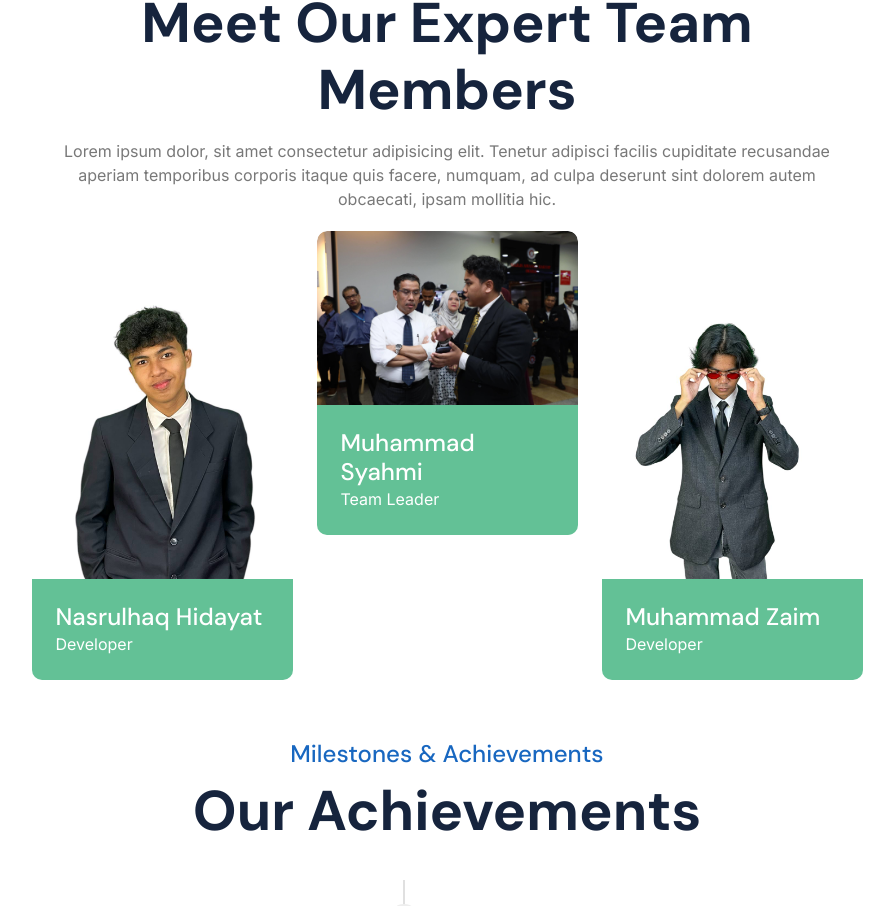
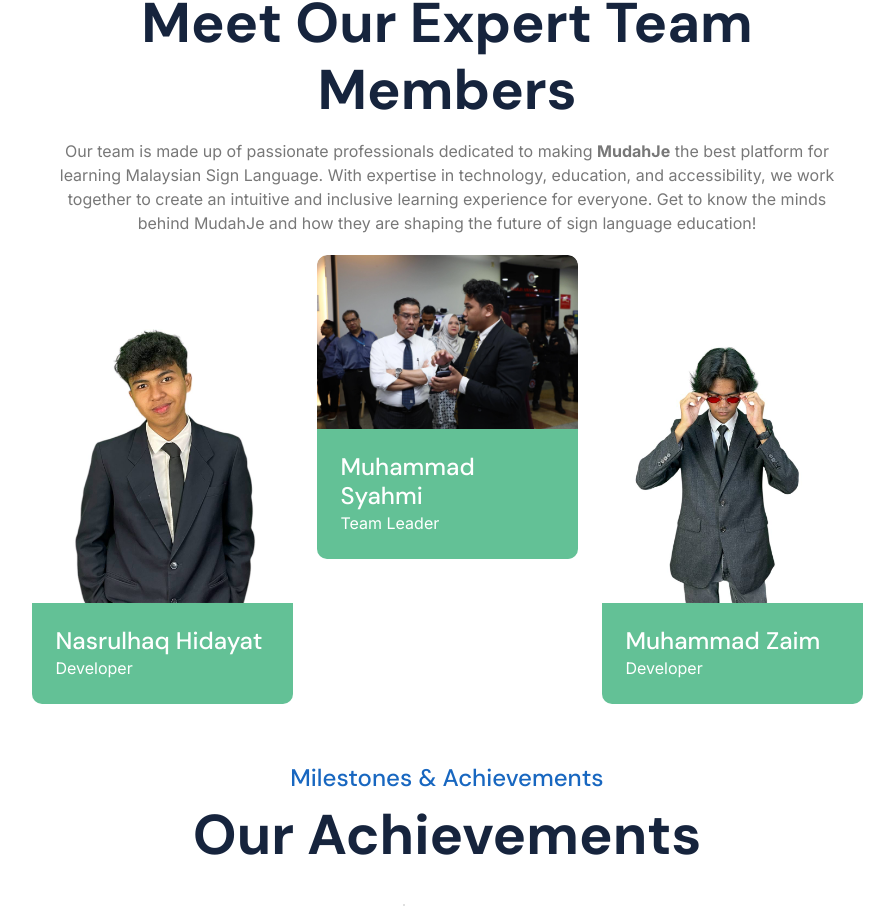
Before and after one commit to naaasruul/mudahJePortfolio, a Vue app: page / in a window 1280 px wide. Shown: the part 1516-2422 px from the top of the page, without its empty margins (193-1087 px from the left). Built offline with nearby package versions, Linux system fonts and the light colour scheme.

Commit message:
add descrioption

```diff
--- a/src/components/Body/Team.vue
+++ b/src/components/Body/Team.vue
@@ -5,9 +5,9 @@
             <div class="text-center mx-auto pb-5 wow fadeInUp" data-wow-delay="0.2s" style="max-width: 800px;">
                 <h4 class="text-primary">Members</h4>
                 <h1 class="display-4 mb-4">Meet Our Expert Team Members</h1>
-                <p class="mb-0">Lorem ipsum dolor, sit amet consectetur adipisicing elit. Tenetur adipisci facilis
-                    cupiditate recusandae aperiam temporibus corporis itaque quis facere, numquam, ad culpa deserunt
-                    sint dolorem autem obcaecati, ipsam mollitia hic.
+                <p class="mb-0">Our team is made up of passionate professionals dedicated to making <strong>MudahJe</strong> the best platform for learning Malaysian Sign Language.
+                    With expertise in technology, education, and accessibility, we work together to create an intuitive and inclusive learning experience for everyone.
+                    Get to know the minds behind MudahJe and how they are shaping the future of sign language education!
                 </p>
             </div>
             <div class="row justify-content-center gap-6">
```
